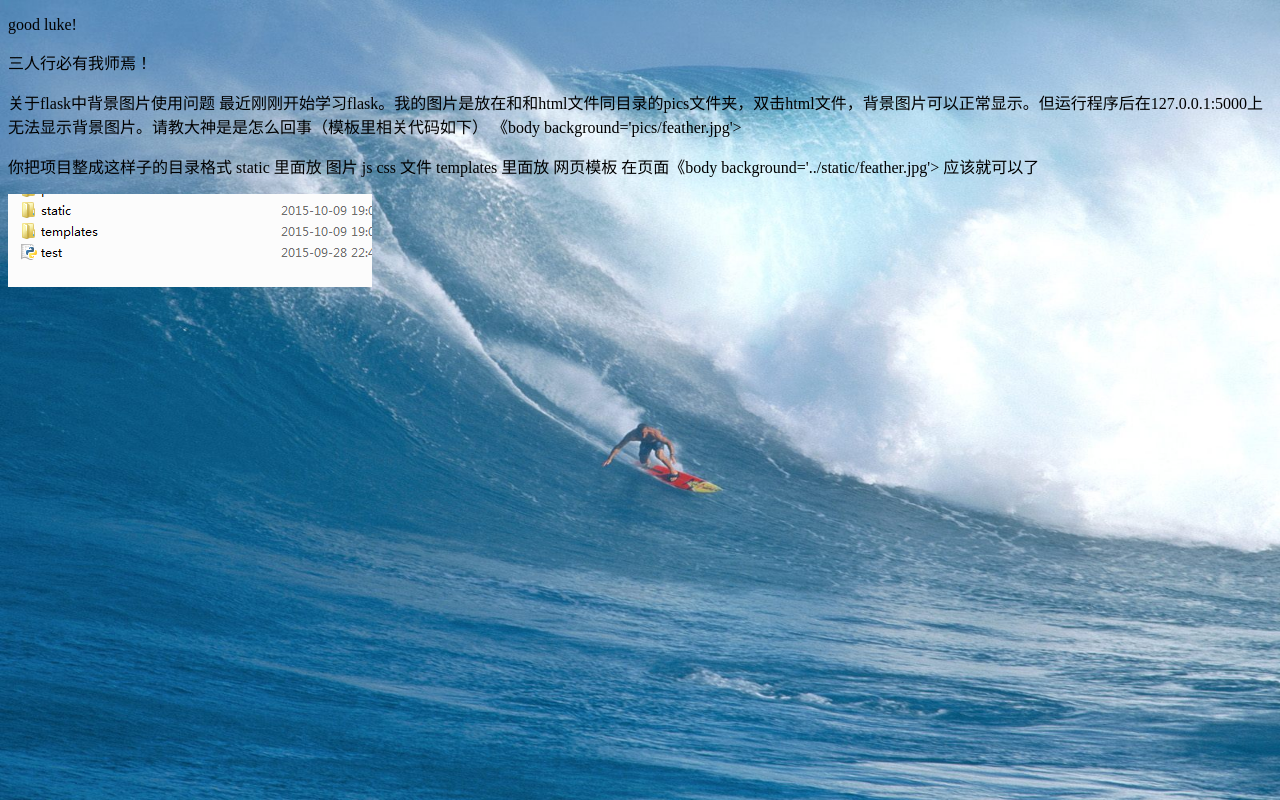
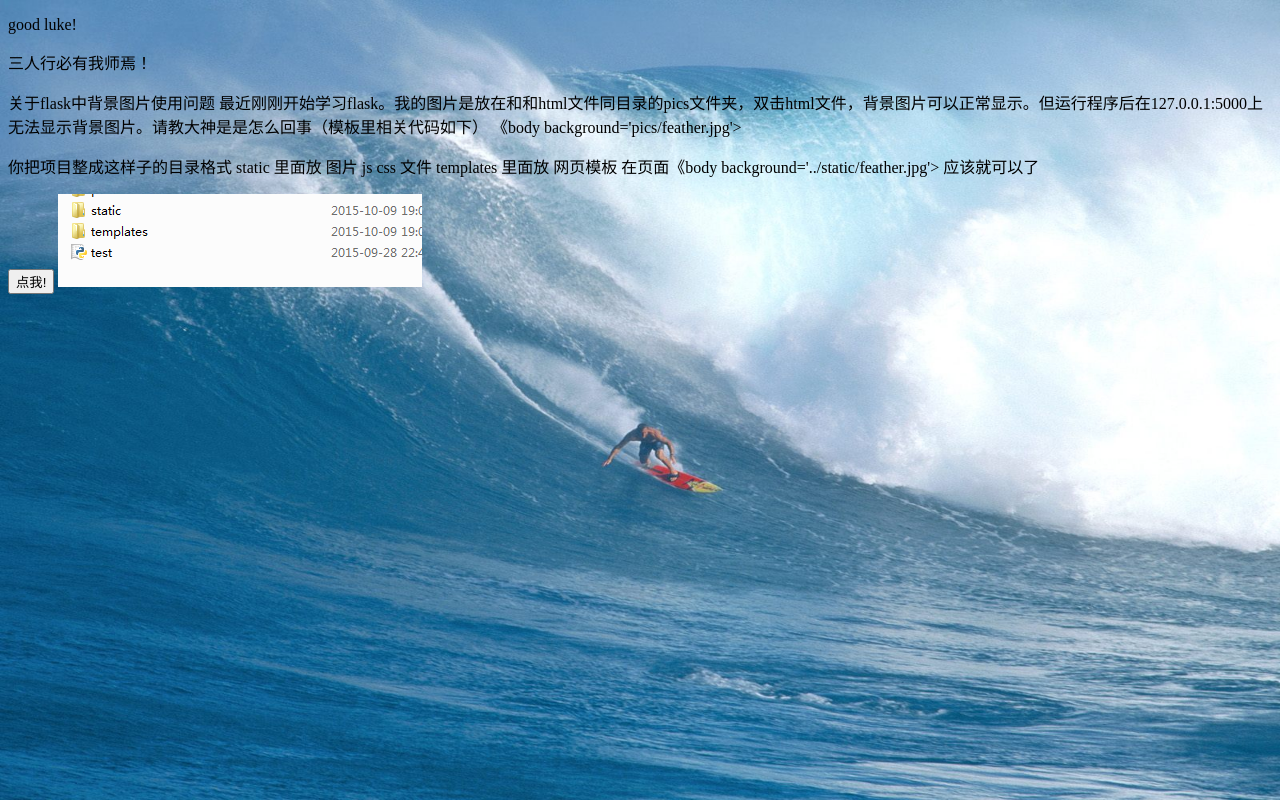
Before and after one commit to kiki2018/kiki2018.github.io, a plain HTML site: page index.html in a window 1280 px wide. Drawn offline with Linux system fonts and the light colour scheme.

Commit message:
Update index.html

```diff
--- a/index.html
+++ b/index.html
@@ -18,6 +18,7 @@
 templates 里面放 网页模板
 
 在页面《body background='../static/feather.jpg'> 应该就可以了</p>
+<button type="button">点我!</button>
 <img src="mulujiegou.jpg" />
 </body>
 </html>
```
